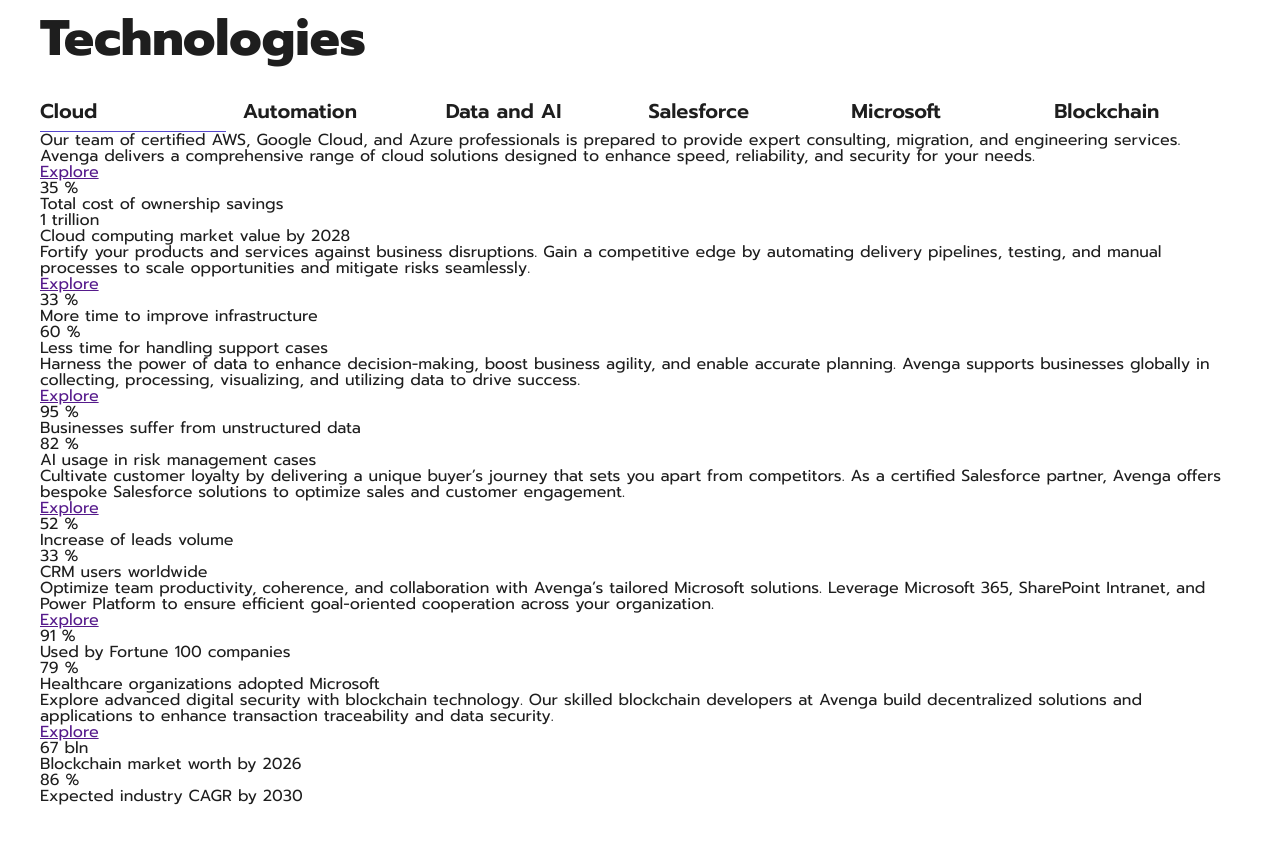
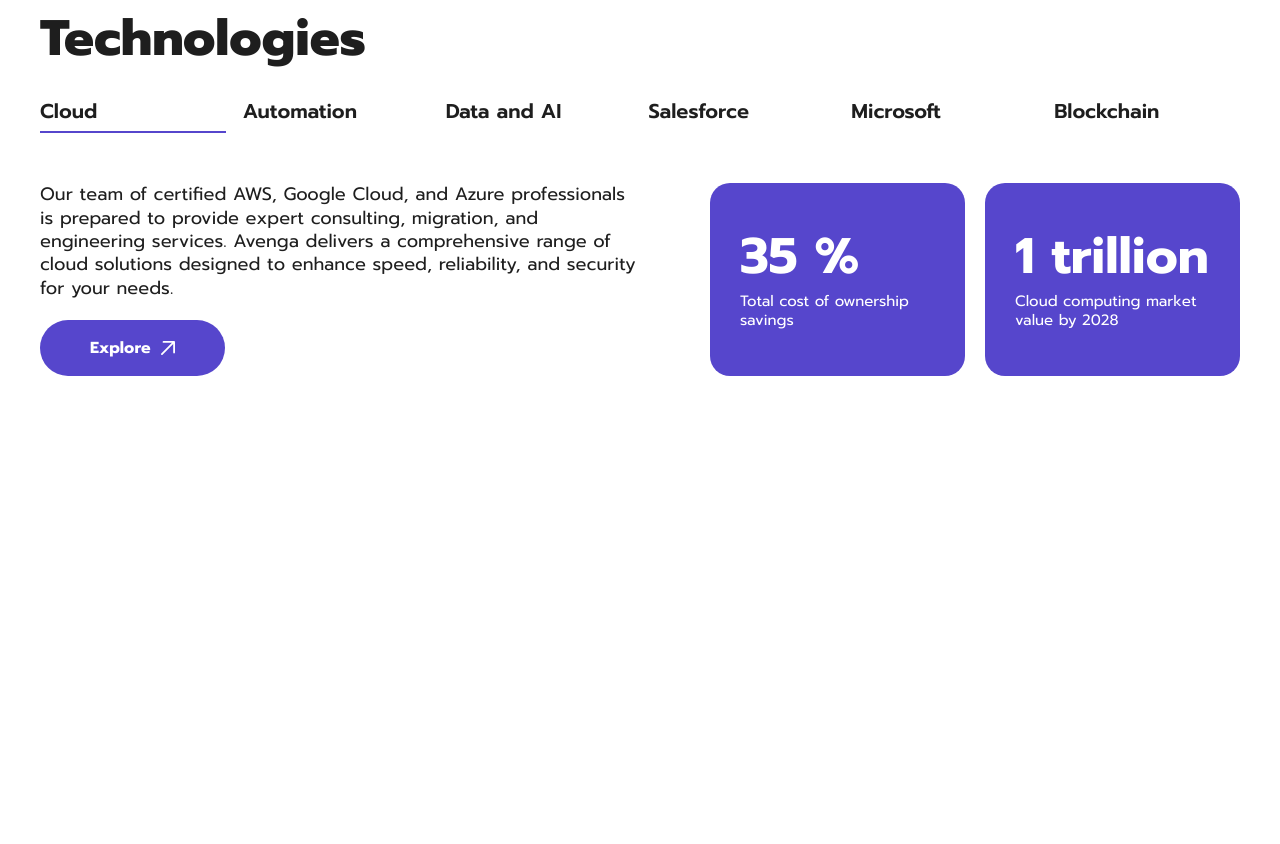
Before and after one commit to AnastassiaH/avega, a website built with Vite: page index.html in a window 1280 px wide. Shown: the part 3180-4024 px from the top of the page. After the commit the page ends 3636 px from the top, so only its background shows below. Built offline with nearby package versions, Linux system fonts and the light colour scheme.

Commit message:
technologies section done

```diff
--- a/index.html
+++ b/index.html
@@ -369,9 +369,9 @@
               <li class="technologiesItem">Microsoft</li>
               <li class="technologiesItem">Blockchain</li>
             </ul>
-            <ul class="technologiesDescriptionList">
-              <li class="technologiesDescriptionItem">
-                <div>
+            <ul class="technologiesInfoList">
+              <li class="technologiesInfoItem">
+                <div class="technologiesInfoItemPart">
                   <p class="technologiesItemText">
                     Our team of certified AWS, Google Cloud, and Azure
                     professionals is prepared to provide expert consulting,
@@ -379,9 +379,11 @@
                     comprehensive range of cloud solutions designed to enhance
                     speed, reliability, and security for your needs.
                   </p>
-                  <a href="" class="technologiesItemLink">Explore</a>
+                  <a href="#" class="technologiesItemLink"
+                    >Explore<span class="appButtonArrow"></span
+                  ></a>
                 </div>
-                <div>
+                <div class="statsContainer">
                   <div class="statsBlock">
                     <p class="statsBlockNumber">35 %</p>
                     <p class="statsBlockText">
@@ -396,8 +398,8 @@
                   </div>
                 </div>
               </li>
-              <li class="technologiesDescriptionItem">
-                <div>
+              <li class="technologiesInfoItem">
+                <div class="technologiesInfoItemPart">
                   <p class="technologiesItemText">
                     Fortify your products and services against business
                     disruptions. Gain a competitive edge by automating delivery
@@ -406,7 +408,7 @@
                   </p>
                   <a href="" class="technologiesItemLink">Explore</a>
                 </div>
-                <div>
+                <div class="technologiesInfoItemPart statsContainer">
                   <div class="statsBlock">
                     <p class="statsBlockNumber">33 %</p>
                     <p class="statsBlockText">
@@ -421,8 +423,8 @@
                   </div>
                 </div>
               </li>
-              <li class="technologiesDescriptionItem">
-                <div>
+              <li class="technologiesInfoItem">
+                <div class="technologiesInfoItemPart">
                   <p class="technologiesItemText">
                     Harness the power of data to enhance decision-making, boost
                     business agility, and enable accurate planning. Avenga
@@ -431,7 +433,7 @@
                   </p>
                   <a href="" class="technologiesItemLink">Explore</a>
                 </div>
-                <div>
+                <div class="technologiesInfoItemPart statsContainer">
                   <div class="statsBlock">
                     <p class="statsBlockNumber">95 %</p>
                     <p class="statsBlockText">
@@ -446,8 +448,8 @@
                   </div>
                 </div>
               </li>
-              <li class="technologiesDescriptionItem">
-                <div>
+              <li class="technologiesInfoItem">
+                <div class="technologiesInfoItemPart">
                   <p class="technologiesItemText">
                     Cultivate customer loyalty by delivering a unique buyer’s
                     journey that sets you apart from competitors. As a certified
@@ -456,7 +458,7 @@
                   </p>
                   <a href="" class="technologiesItemLink">Explore</a>
                 </div>
-                <div>
+                <div class="technologiesInfoItemPart statsContainer">
                   <div class="statsBlock">
                     <p class="statsBlockNumber">52 %</p>
                     <p class="statsBlockText">Increase of leads volume</p>
@@ -467,8 +469,8 @@
                   </div>
                 </div>
               </li>
-              <li class="technologiesDescriptionItem">
-                <div>
+              <li class="technologiesInfoItem">
+                <div class="technologiesInfoItemPart">
                   <p class="technologiesItemText">
                     Optimize team productivity, coherence, and collaboration
                     with Avenga’s tailored Microsoft solutions. Leverage
@@ -478,7 +480,7 @@
                   </p>
                   <a href="" class="technologiesItemLink">Explore</a>
                 </div>
-                <div>
+                <div class="technologiesInfoItemPart statsContainer">
                   <div class="statsBlock">
                     <p class="statsBlockNumber">91 %</p>
                     <p class="statsBlockText">Used by Fortune 100 companies</p>
@@ -491,8 +493,8 @@
                   </div>
                 </div>
               </li>
-              <li class="technologiesDescriptionItem">
-                <div>
+              <li class="technologiesInfoItem">
+                <div class="technologiesInfoItemPart">
                   <p class="technologiesItemText">
                     Explore advanced digital security with blockchain
                     technology. Our skilled blockchain developers at Avenga
@@ -501,7 +503,7 @@
                   </p>
                   <a href="" class="technologiesItemLink">Explore</a>
                 </div>
-                <div>
+                <div class="technologiesInfoItemPart statsContainer">
                   <div class="statsBlock">
                     <p class="statsBlockNumber">67 bln</p>
                     <p class="statsBlockText">
--- a/main.js
+++ b/main.js
@@ -42,3 +42,16 @@
   servicesSlideCount.textContent = slideIndex + 1;
   handleActiveSlideClass(servicesSlideAll, servicesSlideAll[slideIndex]);
 });
+
+const technologiesList = document.querySelector(".technologiesList");
+const technologiesItemAll = document.querySelectorAll(".technologiesItem");
+const technologiesInfoList = document.querySelector(".technologiesInfoList");
+
+technologiesList.addEventListener("click", (event) => {
+  const technology = event.target;
+  const technologyIndex = [...technologiesItemAll].findIndex(
+    (elem) => elem === technology
+  );
+  technologiesInfoList.scrollLeft = 1224 * technologyIndex;
+  handleActiveSlideClass(technologiesItemAll, technology);
+});
--- a/src/styles/reset.css
+++ b/src/styles/reset.css
@@ -86,6 +86,7 @@
   font: inherit;
   vertical-align: baseline;
   box-sizing: border-box;
+  scroll-behavior: smooth;
 }
 article,
 aside,
--- a/src/styles/technologiesSection.scss
+++ b/src/styles/technologiesSection.scss
@@ -13,6 +13,7 @@
   display: flex;
   width: 100%;
   gap: 17px;
+  margin-bottom: 50px;
 }
 
 .technologiesItem {
@@ -24,5 +25,74 @@
 }
 
 .technologiesItem.active {
-  border-bottom: 1px solid var(--primary-color);
+  border-bottom: 2px solid var(--primary-color);
 }
+
+.technologiesInfoList {
+  display: flex;
+  overflow: hidden;
+}
+
+.technologiesInfoItem {
+  display: flex;
+  justify-content: space-between;
+  width: 100%;
+  flex-shrink: 0;
+  margin-right: 24px;
+}
+
+.statsContainer {
+  display: flex;
+  gap: 20px;
+  width: calc(255px * 2 + 20px);
+}
+
+.technologiesInfoItemPart {
+  width: 50%;
+}
+
+.statsBlock {
+  flex: 1 0 255px;
+  border-radius: 20px;
+  background-color: var(--primary-color);
+  color: var(--white-color);
+  padding: 45px 30px;
+  display: flex;
+  flex-direction: column;
+  justify-content: center;
+  align-content: center;
+}
+
+.technologiesItemText {
+  font-size: 18px;
+  line-height: 130%;
+  font-weight: 400;
+  margin-bottom: 20px;
+}
+
+.technologiesItemLink {
+  background-color: var(--primary-color);
+  font-size: 16px;
+  font-weight: 700;
+  line-height: 125%;
+  padding: 18px 50px;
+  display: flex;
+  align-items: center;
+  gap: 10px;
+  border-radius: 50px;
+  color: var(--white-color);
+  width: 185px;
+  text-decoration: none;
+}
+
+.statsBlockNumber {
+  font-weight: 700;
+  font-size: 50px;
+  line-height: 110%;
+  margin-bottom: 8px;
+}
+
+.statsBlockText {
+  font-size: 15px;
+  line-height: 125%;
+}
```
